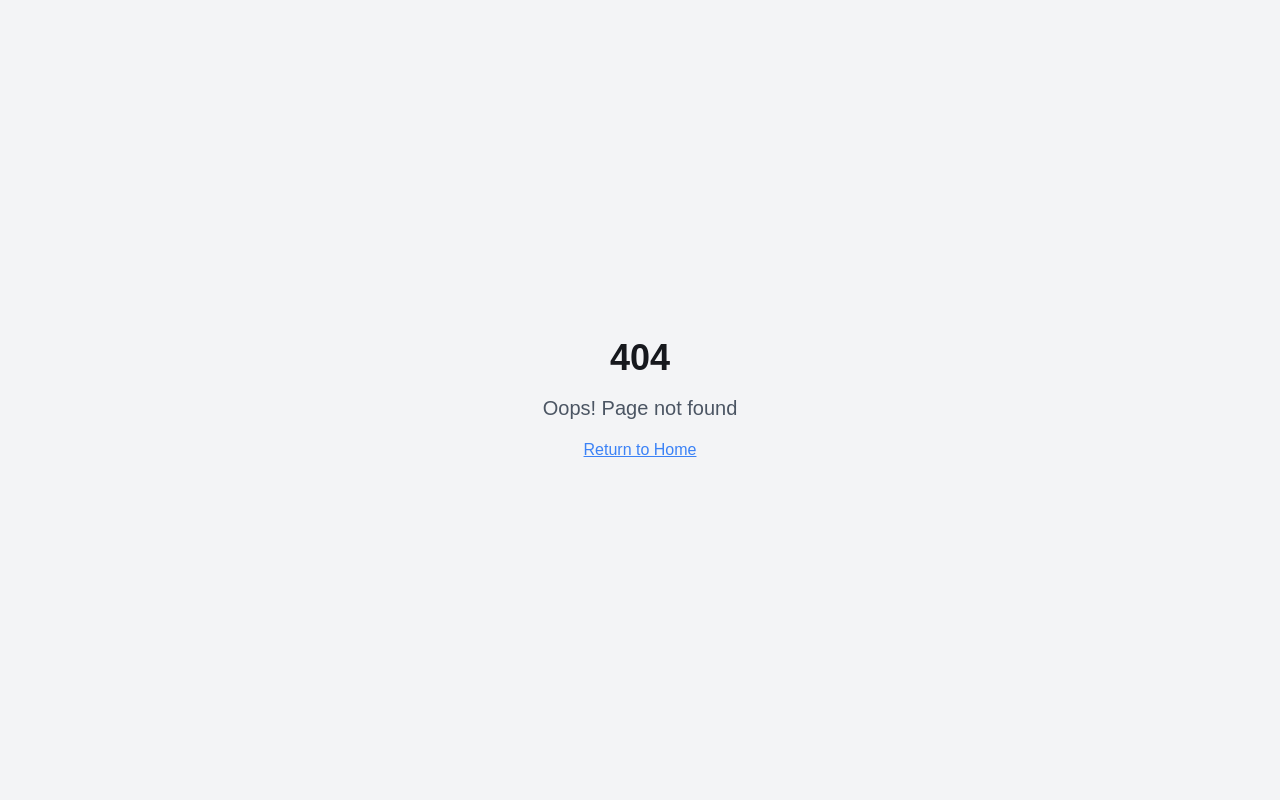
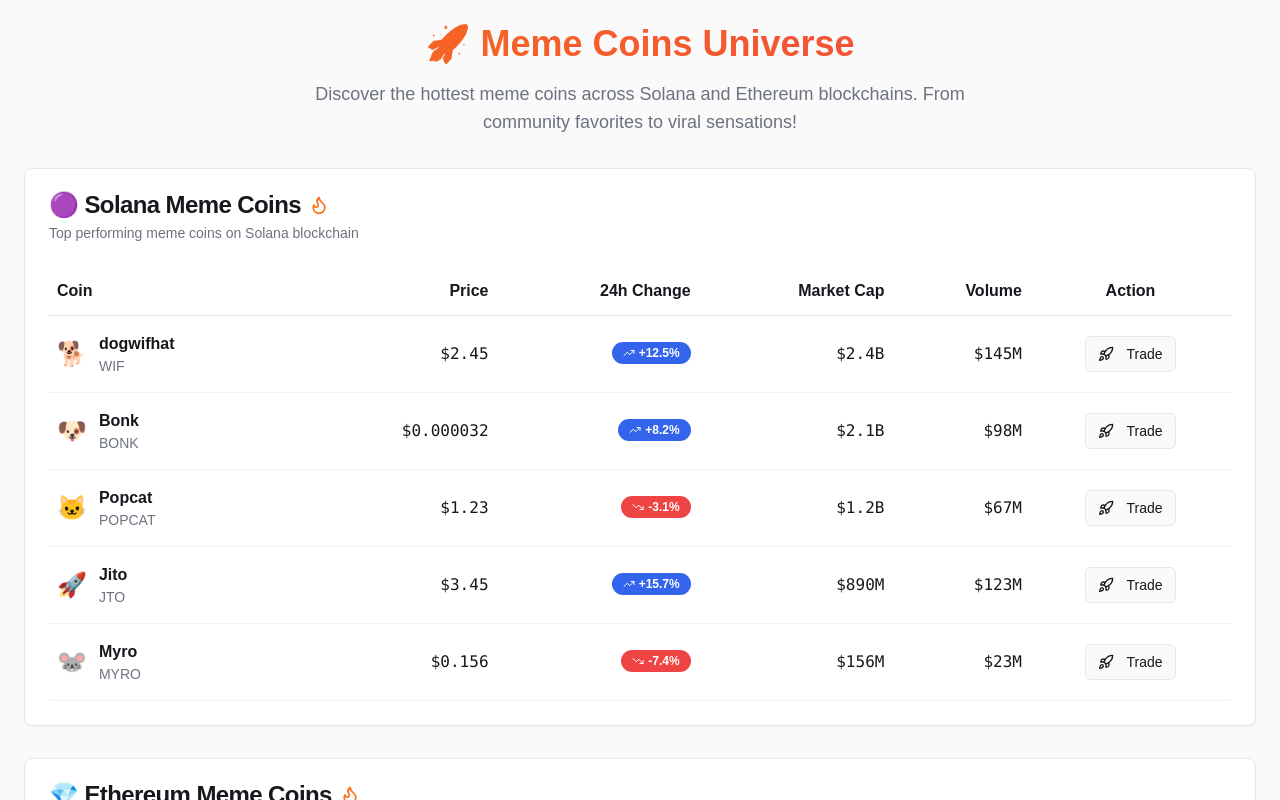
Before and after one commit to anujkumarthakur/market-mosaic-online-122, a React (Vite) app: page /crypto-meme in a window 1280 px wide. Before the commit this address had no page. Built offline with nearby package versions, Linux system fonts and the light colour scheme.

Commit message:
Add meme coin sections
Add separate sections for Solana and Ethereum based meme coins.

```diff
--- a/src/App.tsx
+++ b/src/App.tsx
@@ -13,6 +13,7 @@ import Crypto from "./pages/Crypto";
 import CryptoDetail from "./pages/CryptoDetail";
 import CryptoMarketCap from "./pages/CryptoMarketCap";
 import CryptoTrending from "./pages/CryptoTrending";
+import MemeCoins from "./pages/MemeCoins";
 import Global from "./pages/Global";
 import Portfolio from "./pages/Portfolio";
 import Performance from "./pages/Performance";
@@ -36,6 +37,7 @@ const App = () => (
           <Route path="/crypto/:symbol" element={<CryptoDetail />} />
           <Route path="/crypto-market-cap" element={<CryptoMarketCap />} />
           <Route path="/crypto-trending" element={<CryptoTrending />} />
+          <Route path="/crypto-meme" element={<MemeCoins />} />
           <Route path="/global" element={<Global />} />
           <Route path="/portfolio" element={<Portfolio />} />
           <Route path="/performance" element={<Performance />} />
--- a/src/components/layout/Sidebar.tsx
+++ b/src/components/layout/Sidebar.tsx
@@ -58,6 +58,11 @@ export function Sidebar({ isCollapsed, onToggle, className }: SidebarProps) {
       title: 'Trending',
       icon: Flame,
       href: '/crypto-trending',
+    },
+    {
+      title: 'Meme Coins',
+      icon: TrendingUp,
+      href: '/crypto-meme',
     },
     {
       title: 'Global',
--- /dev/null
+++ b/src/pages/MemeCoins.tsx
@@ -0,0 +1,209 @@
+import { Card, CardContent, CardDescription, CardHeader, CardTitle } from "@/components/ui/card";
+import { Badge } from "@/components/ui/badge";
+import { Button } from "@/components/ui/button";
+import { TrendingUp, TrendingDown, Flame, Rocket } from "lucide-react";
+
+const solanaMemeCoins = [
+  {
+    name: "dogwifhat",
+    symbol: "WIF",
+    price: "$2.45",
+    change24h: "+12.5%",
+    marketCap: "$2.4B",
+    volume: "$145M",
+    isPositive: true,
+    icon: "🐕"
+  },
+  {
+    name: "Bonk",
+    symbol: "BONK",
+    price: "$0.000032",
+    change24h: "+8.2%",
+    marketCap: "$2.1B",
+    volume: "$98M",
+    isPositive: true,
+    icon: "🐶"
+  },
+  {
+    name: "Popcat",
+    symbol: "POPCAT",
+    price: "$1.23",
+    change24h: "-3.1%",
+    marketCap: "$1.2B",
+    volume: "$67M",
+    isPositive: false,
+    icon: "🐱"
+  },
+  {
+    name: "Jito",
+    symbol: "JTO",
+    price: "$3.45",
+    change24h: "+15.7%",
+    marketCap: "$890M",
+    volume: "$123M",
+    isPositive: true,
+    icon: "🚀"
+  },
+  {
+    name: "Myro",
+    symbol: "MYRO",
+    price: "$0.156",
+    change24h: "-7.4%",
+    marketCap: "$156M",
+    volume: "$23M",
+    isPositive: false,
+    icon: "🐭"
+  }
+];
+
+const ethereumMemeCoins = [
+  {
+    name: "Dogecoin",
+    symbol: "DOGE",
+    price: "$0.078",
+    change24h: "+5.2%",
+    marketCap: "$11.2B",
+    volume: "$892M",
+    isPositive: true,
+    icon: "🐕"
+  },
+  {
+    name: "Shiba Inu",
+    symbol: "SHIB",
+    price: "$0.0000095",
+    change24h: "+3.8%",
+    marketCap: "$5.6B",
+    volume: "$234M",
+    isPositive: true,
+    icon: "🐕"
+  },
+  {
+    name: "Pepe",
+    symbol: "PEPE",
+    price: "$0.0000012",
+    change24h: "+18.9%",
+    marketCap: "$5.1B",
+    volume: "$1.2B",
+    isPositive: true,
+    icon: "🐸"
+  },
+  {
+    name: "Floki",
+    symbol: "FLOKI",
+    price: "$0.000023",
+    change24h: "-2.1%",
+    marketCap: "$2.2B",
+    volume: "$89M",
+    isPositive: false,
+    icon: "🐕"
+  },
+  {
+    name: "Baby Doge Coin",
+    symbol: "BABYDOGE",
+    price: "$0.0000000034",
+    change24h: "+7.6%",
+    marketCap: "$1.4B",
+    volume: "$45M",
+    isPositive: true,
+    icon: "🐶"
+  }
+];
+
+const MemeCoinsTable = ({ coins, chainName }: { coins: typeof solanaMemeCoins, chainName: string }) => (
+  <Card>
+    <CardHeader>
+      <CardTitle className="flex items-center gap-2">
+        {chainName === "Solana" ? "🟣" : "💎"} {chainName} Meme Coins
+        <Flame className="h-5 w-5 text-orange-500" />
+      </CardTitle>
+      <CardDescription>
+        Top performing meme coins on {chainName} blockchain
+      </CardDescription>
+    </CardHeader>
+    <CardContent>
+      <div className="overflow-x-auto">
+        <table className="w-full">
+          <thead>
+            <tr className="border-b border-border">
+              <th className="text-left py-3 px-2">Coin</th>
+              <th className="text-right py-3 px-2">Price</th>
+              <th className="text-right py-3 px-2">24h Change</th>
+              <th className="text-right py-3 px-2">Market Cap</th>
+              <th className="text-right py-3 px-2">Volume</th>
+              <th className="text-center py-3 px-2">Action</th>
+            </tr>
+          </thead>
+          <tbody>
+            {coins.map((coin, index) => (
+              <tr key={coin.symbol} className="border-b border-border/50 hover:bg-muted/50">
+                <td className="py-4 px-2">
+                  <div className="flex items-center gap-3">
+                    <span className="text-2xl">{coin.icon}</span>
+                    <div>
+                      <div className="font-semibold">{coin.name}</div>
+                      <div className="text-sm text-muted-foreground">{coin.symbol}</div>
+                    </div>
+                  </div>
+                </td>
+                <td className="text-right py-4 px-2 font-mono">{coin.price}</td>
+                <td className="text-right py-4 px-2">
+                  <Badge variant={coin.isPositive ? "default" : "destructive"} className="gap-1">
+                    {coin.isPositive ? (
+                      <TrendingUp className="h-3 w-3" />
+                    ) : (
+                      <TrendingDown className="h-3 w-3" />
+                    )}
+                    {coin.change24h}
+                  </Badge>
+                </td>
+                <td className="text-right py-4 px-2 font-mono">{coin.marketCap}</td>
+                <td className="text-right py-4 px-2 font-mono">{coin.volume}</td>
+                <td className="text-center py-4 px-2">
+                  <Button variant="outline" size="sm">
+                    <Rocket className="h-4 w-4 mr-1" />
+                    Trade
+                  </Button>
+                </td>
+              </tr>
+            ))}
+          </tbody>
+        </table>
+      </div>
+    </CardContent>
+  </Card>
+);
+
+export default function MemeCoins() {
+  return (
+    <div className="container mx-auto p-6 space-y-8">
+      <div className="text-center space-y-4">
+        <h1 className="text-4xl font-bold bg-gradient-to-r from-orange-500 to-red-500 bg-clip-text text-transparent">
+          🚀 Meme Coins Universe
+        </h1>
+        <p className="text-lg text-muted-foreground max-w-2xl mx-auto">
+          Discover the hottest meme coins across Solana and Ethereum blockchains.
+          From community favorites to viral sensations!
+        </p>
+      </div>
+
+      <div className="grid gap-8">
+        <MemeCoinsTable coins={solanaMemeCoins} chainName="Solana" />
+        <MemeCoinsTable coins={ethereumMemeCoins} chainName="Ethereum" />
+      </div>
+
+      <Card className="bg-gradient-to-r from-orange-500/10 to-red-500/10 border-orange-500/20">
+        <CardHeader>
+          <CardTitle className="flex items-center gap-2">
+            ⚠️ Meme Coin Disclaimer
+          </CardTitle>
+        </CardHeader>
+        <CardContent>
+          <p className="text-sm text-muted-foreground">
+            Meme coins are highly volatile and speculative investments. They can experience extreme price swings
+            and may lose value rapidly. Always do your own research (DYOR) and never invest more than you can afford to lose.
+          </p>
+        </CardContent>
+      </Card>
+    </div>
+  );
+}
```
